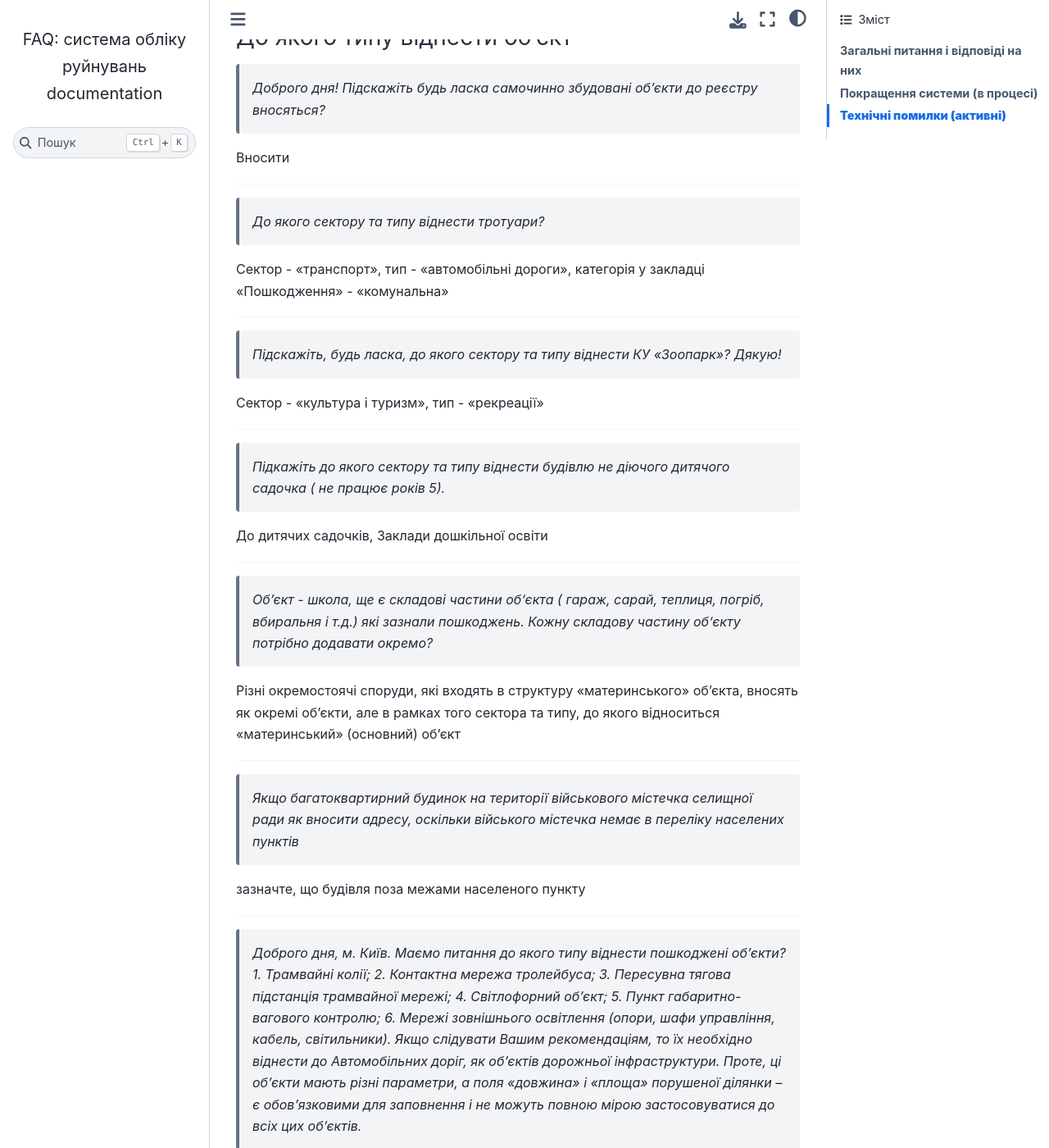
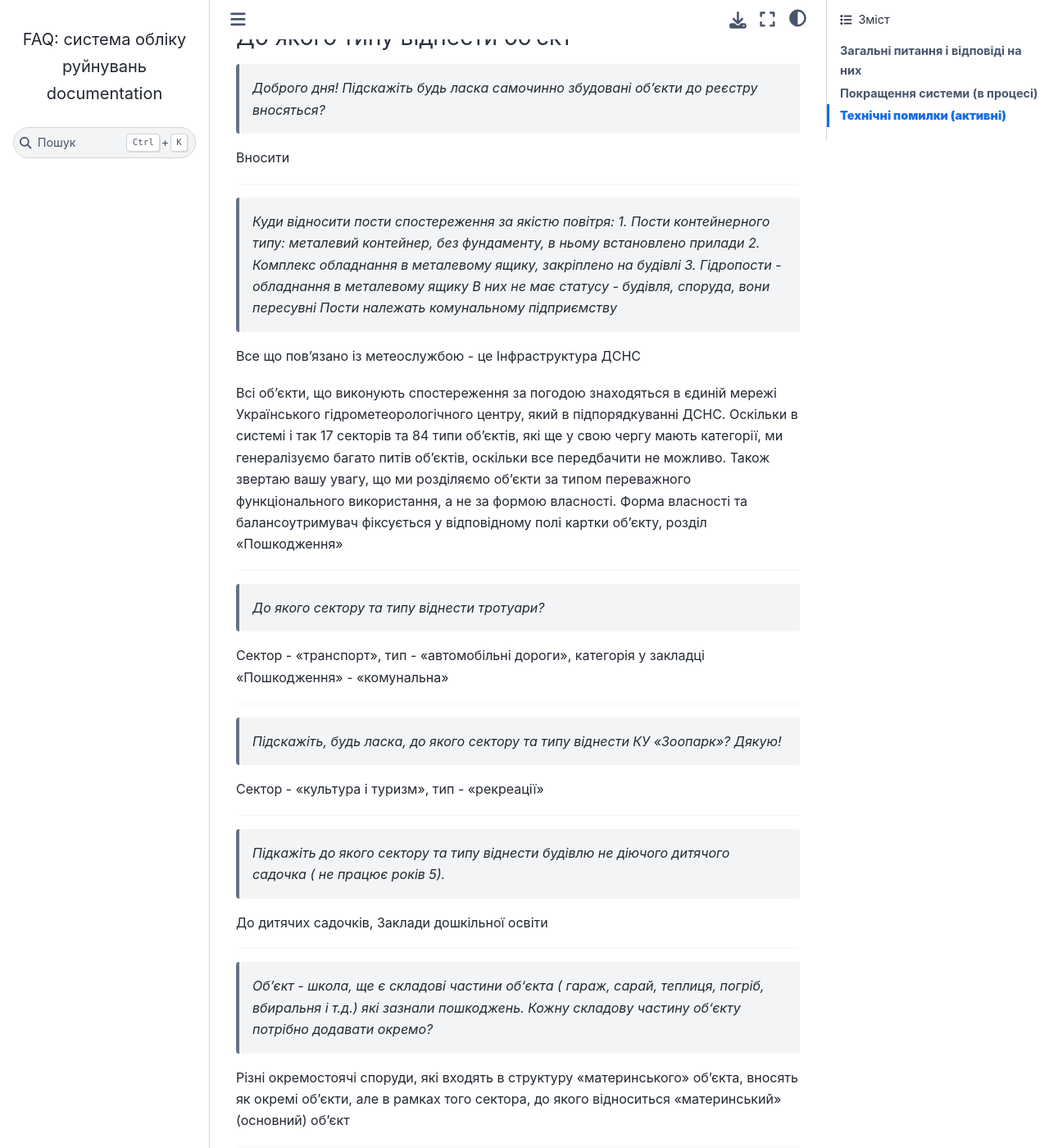
Before and after one commit to hp0404/docs.rebuild, a Sphinx documentation site: the page built from docs/source/index.md, in a window 1280 px wide and 1400 px high, scrolled down 501 px. Shown: the whole window at 82% size. Built offline with Sphinx 7.4.7 and the Sphinx Book theme 1.1.4, drawn with Linux system fonts in a browser that asks for light colours; some of the changed text lies outside the part shown.

Commit message:
Updated docs

```diff
--- a/docs/source/index.md
+++ b/docs/source/index.md
@@ -22,6 +22,14 @@
 > *Доброго дня! Підскажіть будь ласка самочинно збудовані об'єкти  до реєстру  вносяться?*
 
 Вносити
+
+---
+> *Куди відносити пости спостереження за якістю повітря: 1. Пости контейнерного типу: металевий контейнер, без фундаменту, в ньому встановлено прилади 2. Комплекс обладнання в металевому ящику, закріплено на будівлі 3. Гідропости - обладнання в металевому ящику В них не має статусу - будівля, споруда, вони пересувні Пости належать комунальному підприємству*
+
+Все що пов'язано із метеослужбою - це Інфраструктура ДСНС
+
+Всі об'єкти, що виконують спостереження за погодою знаходяться в єдиній мережі Українського гідрометеорологічного центру, який в підпорядкуванні ДСНС. Оскільки в системі і так 17 секторів та 84 типи об'єктів, які ще у свою чергу мають категорії, ми генералізуємо багато питів об'єктів, оскільки все передбачити не можливо.
+Також звертаю вашу увагу, що ми розділяємо об'єкти за типом переважного функціонального використання, а не за формою власності. Форма власності та балансоутримувач фіксується у відповідному полі картки об'єкту, розділ "Пошкодження"
 
 ---
 > *До якого сектору та типу віднести тротуари?*
@@ -83,6 +91,11 @@
 > *Якщо інформація лише по пошкоджених мережах (тобто це не будівля), то заповнювати дані лише по довжині мереж? До речі, це довжина Загальна цих мереж чи лише пошкоджених?*
 
 Для цього є відповідний сектор та тип. Довжина в залежності від типу - буде вказано в назві відповідного параметра
+
+---
+> *Якщо у багатоповерховому будинку є аптека, як ділити цю будівлю? Як 2 об'єкта??*
+
+Не виділяти окремо. Рахувати в складі будинку
 
 ---
 > *Куди внести тару*
@@ -165,6 +173,11 @@
 Всі об'єкти, які задіяні в експлуатації теплових мереж та мають пошкоджені будівлі потрібно відносити до категорії "Котельня", і далі заповнювати параметри пошкоджених будівлень у розділі "Пошкодження" картки об'єкту
 
 ---
+> *Доброго дня. На підприємстві пошкоджено цистерни для зберігання виноматеріалів, спирту, як їх зазначити, як окремі об'єкти харчова промисловість?*
+
+Так, і в параметрах об'єкта є окремі поля, де фіксується кількість чи об'єм тари
+
+---
 > *Я хочу оновити загальну інформацію по пошкодженнях садових повариств, при виборі типу населеного пункту "Садове повариство" зникають поля для написання номеру садової ділянки, як і куи його вказувати? і до якого "типу обєкта" відносити садові будинки? до господарських будівель чи до будинків на одну родину?*
 
 Номер садової ділянки прописувати в полі "Назва об'єкту", якщо в будівлі зазначена жилова площа - її потрібно включати до типу "Будинки на одну сім'ю", якщо будівля, що знаходиться в садовому товаристві не має житлової площі - її потрібно вкючати до типу "Господарські будівлі", сектор "Житло"
@@ -197,6 +205,11 @@
 
 ---
 > *Якщо власники (підприємство/домогосподарство) не надають доступ для огляду, і не надають будь яких відомостей - де про це зазначити і що тоді робити з заповненням даних в системі?*
+
+Якщо підприємство зацікавлено щоб руйнування потрапили в загальні розрахунки і могло на щось претендувати в майбутньому, то нехай заповнять вам параметри руйнувань, які ви попередньо їм передсте, обравши в системі сектор і тип їхнього об'єкта
+
+---
+> *Не допускають до огляду - таємна інформація, і все, є деякі дані, але багато з тих що помічені зірочкою залишаться незаповнені?*
 
 Якщо підприємство зацікавлено щоб руйнування потрапили в загальні розрахунки і могло на щось претендувати в майбутньому, то нехай заповнять вам параметри руйнувань, які ви попередньо їм передсте, обравши в системі сектор і тип їхнього об'єкта
 
@@ -293,14 +306,14 @@
 Змінено на "Потужність, тис.м.куб за добу"
 
 ---
+> *Площу обов'язково округляти до цілого?*
+
+Достатньо з точністю до 1 м2
+
+---
 > *Питання, по нафтобазах. Якщо було влучення саме в резервуар, і вони знищені, де це зазначати??*
 
 Сектор "Промисловість" - тип "Нафтобази" - параметри руйнувань "Кількість зруйнованих/пошкоджених резервуарів", "Об'єм зруйнованих/пошкоджених резервуарів, куб.м"
-
----
-> *Площу обов'язково округляти до цілого?*
-
-Достатньо з точністю до 1 м2
 
 ---
 > *В руйнації можливо вибрати тільки несучі та огороджуючі конструкції, де можно вибрати вікна, дах, фасад та інші....?*
@@ -373,6 +381,11 @@
 
 
 ---
+> *Якщо один і той самий об'єкт було пошкоджено в різні часові проміжки чи доцільно його кілька разів вказувати?*
+
+Об'єкт вноситься один раз, актуальний ступінь руйнувань, який є станом на зараз по даному об'єкту вносите в систему.
+
+---
 > *В деяких об’єктах відсутні поля з загальною інформацією про пошкодження, як це можна виправити?*
 
 Всі необхідні поля відкриваються у разі вибору того чи іншого варіанту відповіді.
@@ -451,6 +459,11 @@ jpg, jpeg, png, webp, одне фото до 10Мб, до 5 фото в об'є
 > *Як бути в такій ситуації, якщо зруйнований міст безхазяйний? У департамента відсутня інформація про його параметри, відремонтувати його теж ніхто не зможе, поки не буде власника (процедура триває більше року)*
 
 У такому випадку, в графі "балансоутримувач" зазначається "відсутній"
+
+---
+> *Куди вносити зруйновані балконні двері?*
+
+Балконні двері відносити до площі руйнувань ВІКОН
 
 ---
 > *Як внести в систему інформацію про пошкоджені літаки, двигуни до них  та  обладнння (станки, інструменти і т.п.)?*
@@ -695,6 +708,14 @@ jpg, jpeg, png, webp, одне фото до 10Мб, до 5 фото в об'є
 
 Оцінка об'єктів, які відмінні від будівель та споруд буде виконуватися індивідуально. Вартість таких об'єктів потрібно буде фіксувати у розділі картки об'єкту "Відновлення"
 
+---
+> *Доброго дня! Промислове підприємство надало нам дані про руйнування. Ці дані внесені до Е-кабінету, отримали статус "Підтверджено" і система виконала оцінку зруйнованого майна. Підприємство цікавиться, що робить ОВА і яка подальші дії будуть зроблені для відновлення або компенсації збитків. Ми можемо надати інформацію про вартість оцінки з кабінету? Чи обмежитися фразами, що внесли до системи і все.*
+
+Так підприємству можна повідомити попередню оцінку, але наголосити, що це лише попередня оцінка, яка виконується для калькуляції масштабів збитків та руйнувань.
+По кожному об'єкту,  в розділі "Відновлення" картки об'єкту в  подальшому потрібно буде фіксувати вартість відновлення згідно договору виконання будівельних робіт.
+
+Також наголошуємо, що фіксація військових злочинів відбувається в межах і у спосіб, що передбачено чинним законодавством, порядок фіксації ви маєте знати
+
 <!-- damage_assessment ends -->
 
 ---
```
Also changed, not shown: other parts of docs/source/index.md (+2 -22 lines).
